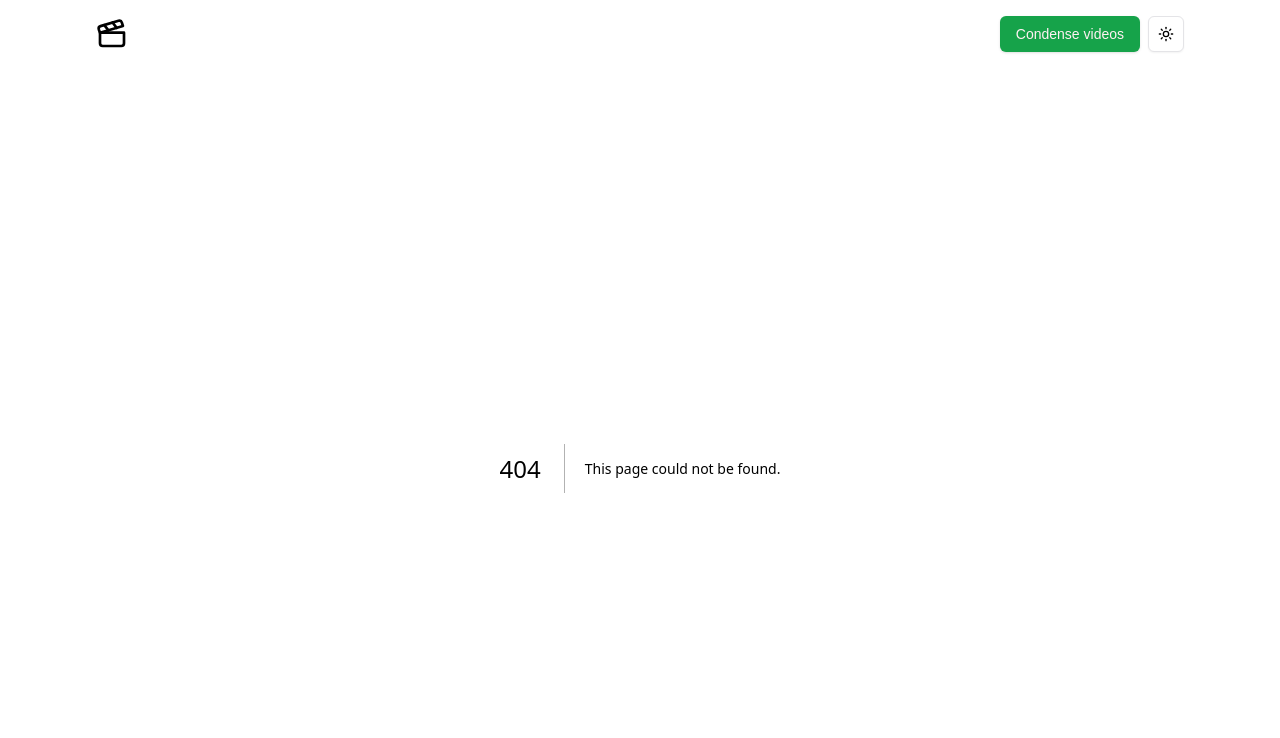
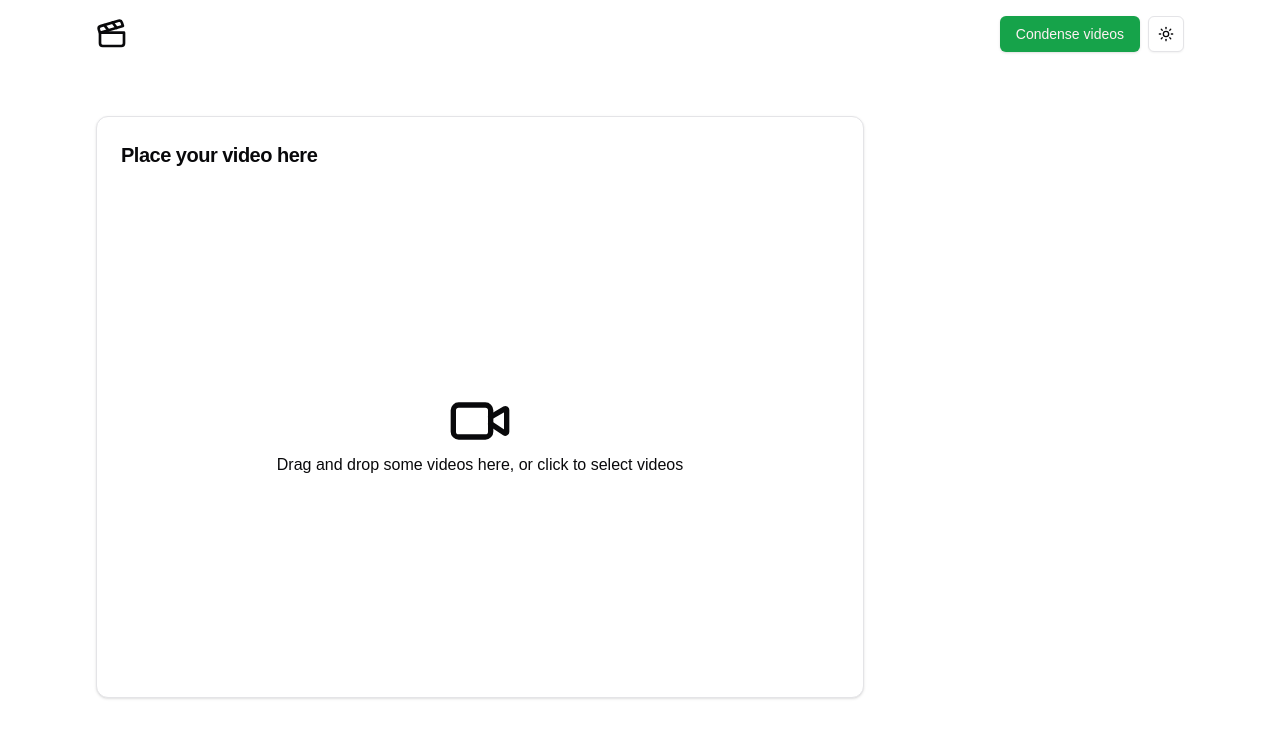
Before and after one commit to Suhelkhan12/Vidsquash, a Next.js app: page /condense in a window 1280 px wide. Before the commit this address had no page. Shown: the top 738 px of the page. Built offline with nearby package versions, Linux system fonts and the light colour scheme.

Commit message:
react drop-zone setup for uploading video

```diff
--- /dev/null
+++ b/app/condense/_components/condense-video.tsx
@@ -0,0 +1,37 @@
+"use client";
+
+import { useState } from "react";
+import { acceptedVideoFiles } from "@/utils/format";
+import CustomDropZone from "./custom_dropzone";
+import { FileActions } from "@/utils/types";
+import VideoDisplay from "./video-display";
+
+const CondenseVideo = () => {
+  const [video, setVideo] = useState<FileActions | null>(null);
+
+  const handleUpload = (file: File) => {
+    setVideo({
+      file,
+      fileName: file.name,
+      fileSize: file.size,
+      from: file.name.slice(0, 10),
+      fileType: file.type,
+      isError: false,
+    });
+  };
+
+  return (
+    <>
+      {video ? (
+        <VideoDisplay url={URL.createObjectURL(video.file)} />
+      ) : (
+        <CustomDropZone
+          handleUpload={handleUpload}
+          acceptedFiles={acceptedVideoFiles}
+        />
+      )}
+    </>
+  );
+};
+
+export default CondenseVideo;
--- /dev/null
+++ b/app/condense/_components/custom_dropzone.tsx
@@ -0,0 +1,62 @@
+"use client";
+
+import Dropzone from "react-dropzone";
+import { toast } from "sonner";
+import { VideoIcon } from "lucide-react";
+import { Card, CardHeader } from "@/components/ui/card";
+import { useState } from "react";
+
+type CustomDropZoneProps = {
+  handleUpload: (files: File) => void;
+  acceptedFiles: { [key: string]: string[] };
+  disabled?: boolean;
+};
+
+const CustomDropZone = ({
+  handleUpload,
+  acceptedFiles,
+  disabled,
+}: CustomDropZoneProps) => {
+  const onDrop = (files: File[]) => {
+    handleUpload(files[0]);
+  };
+
+  const onError = () => {
+    toast.error("Error uploading your files 💥.", {
+      description: "Allowed files are videos only.",
+      duration: 500,
+    });
+  };
+
+  const onDropRejected = () => {
+    toast.error("Error uploading your files 💥.", {
+      description: "Allowed files are videos only.",
+      duration: 500,
+    });
+  };
+  return (
+    <Dropzone
+      disabled={disabled}
+      onDrop={onDrop}
+      accept={acceptedFiles}
+      multiple={false}
+      onError={onError}
+      onDropRejected={onDropRejected}
+    >
+      {({ getRootProps, getInputProps }) => (
+        <div
+          {...getRootProps()}
+          className={`flex flex-col justify-center items-center cursor-pointer ${
+            disabled ? "cursor-not-allowed" : ""
+          } h-[30rem]`}
+        >
+          <input {...getInputProps()} />
+          <VideoIcon className="w-16 h-16" />
+          <p>Drag and drop some videos here, or click to select videos</p>
+        </div>
+      )}
+    </Dropzone>
+  );
+};
+
+export default CustomDropZone;
--- /dev/null
+++ b/app/condense/_components/video-display.tsx
@@ -0,0 +1,11 @@
+import React from "react";
+
+const VideoDisplay = ({ url }: { url: string }) => {
+  return (
+    <video id="condense-video-id" controls>
+      <source src={url} type={"video/mp4"} />
+    </video>
+  );
+};
+
+export default VideoDisplay;
--- /dev/null
+++ b/app/condense/page.tsx
@@ -0,0 +1,30 @@
+"use client";
+import dynamic from "next/dynamic";
+import { Skeleton } from "@/components/ui/skeleton";
+import { Card, CardContent, CardHeader, CardTitle } from "@/components/ui/card";
+
+const CondenseVideoDynamic = dynamic(
+  () => import("../condense/_components/condense-video"),
+  {
+    ssr: false,
+    loading: () => <Skeleton />,
+  }
+);
+const page = () => {
+  return (
+    <div className="pt-12">
+      <div className="flex items-start gap-8">
+        <Card className=" max-w-3xl w-full">
+          <CardHeader>
+            <CardTitle className=" text-xl">Place your video here</CardTitle>
+          </CardHeader>
+          <CardContent>
+            <CondenseVideoDynamic />
+          </CardContent>
+        </Card>
+      </div>
+    </div>
+  );
+};
+
+export default page;
--- a/app/layout.tsx
+++ b/app/layout.tsx
@@ -2,6 +2,7 @@ import type { Metadata } from "next";
 import "./globals.css";
 import ThemeProvider from "./theme-provider";
 import Navbar from "@/components/navbar/Navbar";
+import { Toaster } from "sonner";
 
 export const metadata: Metadata = {
   title: "Create Next App",
@@ -24,6 +25,7 @@ export default function RootLayout({
         >
           <Navbar />
           <main className=" px-6 md:px-24">{children}</main>
+          <Toaster />
         </ThemeProvider>
       </body>
     </html>
--- /dev/null
+++ b/components/ui/skeleton.tsx
@@ -0,0 +1,15 @@
+import { cn } from "@/lib/utils"
+
+function Skeleton({
+  className,
+  ...props
+}: React.HTMLAttributes<HTMLDivElement>) {
+  return (
+    <div
+      className={cn("animate-pulse rounded-md bg-primary/10", className)}
+      {...props}
+    />
+  )
+}
+
+export { Skeleton }
--- /dev/null
+++ b/components/ui/sonner.tsx
@@ -0,0 +1,31 @@
+"use client"
+
+import { useTheme } from "next-themes"
+import { Toaster as Sonner } from "sonner"
+
+type ToasterProps = React.ComponentProps<typeof Sonner>
+
+const Toaster = ({ ...props }: ToasterProps) => {
+  const { theme = "system" } = useTheme()
+
+  return (
+    <Sonner
+      theme={theme as ToasterProps["theme"]}
+      className="toaster group"
+      toastOptions={{
+        classNames: {
+          toast:
+            "group toast group-[.toaster]:bg-background group-[.toaster]:text-foreground group-[.toaster]:border-border group-[.toaster]:shadow-lg",
+          description: "group-[.toast]:text-muted-foreground",
+          actionButton:
+            "group-[.toast]:bg-primary group-[.toast]:text-primary-foreground",
+          cancelButton:
+            "group-[.toast]:bg-muted group-[.toast]:text-muted-foreground",
+        },
+      }}
+      {...props}
+    />
+  )
+}
+
+export { Toaster }
--- a/package.json
+++ b/package.json
@@ -19,6 +19,8 @@
     "next-themes": "^0.4.3",
     "react": "^19.0.0-rc-66855b96-20241106",
     "react-dom": "19.0.0-rc-66855b96-20241106",
+    "react-dropzone": "^14.3.5",
+    "sonner": "^1.7.0",
     "tailwind-merge": "^2.5.4",
     "tailwindcss-animate": "^1.0.7"
   },
--- /dev/null
+++ b/utils/format.ts
@@ -0,0 +1,3 @@
+export const acceptedVideoFiles = {
+  "video/*": [],
+};
--- /dev/null
+++ b/utils/types.ts
@@ -0,0 +1,11 @@
+export type FileActions = {
+  file: File;
+  fileName: string;
+  fileSize: number;
+  from: string;
+  fileType: string;
+  isError?: boolean;
+  url?: string;
+  output?: unknown;
+  outputBlob?: Blob;
+};
```
Also changed, not shown: 1 other file (tests, documents, lock files or other folders).
